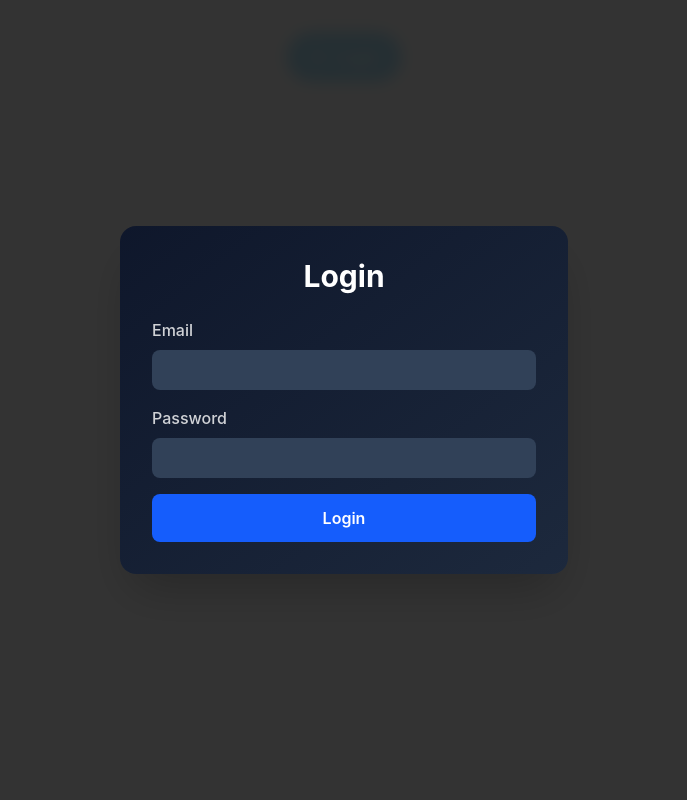
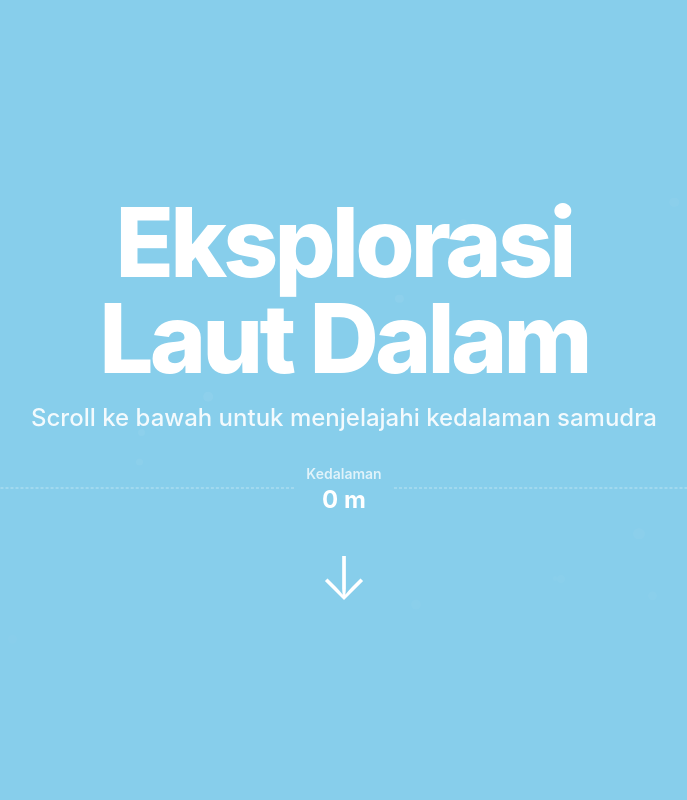
Before and after one commit to imamsmdraa/Pemweb-GalakxSea, a React (Vite) app: page / in a window 1280 px wide. Shown: the top 800 px of the page, without its empty margins (296-983 px from the left). Built offline with nearby package versions, Linux system fonts and the light colour scheme; no server answers.

Commit message:
hapus admin, ribet soalnya malassss!!!!

```diff
--- a/src/app/App.tsx
+++ b/src/app/App.tsx
@@ -1,34 +1,17 @@
 import { useState, useEffect } from "react";
 import { Toaster } from "sonner";
-import { UserLogin } from "./components/UserLogin";
 import { OceanExplorer } from "./components/OceanExplorer";
-import { api, SeaCreature as SeaCreatureType, supabase } from "../utils/supabase";
+import { api, SeaCreature as SeaCreatureType } from "../utils/supabase";
 import { localStorageAPI } from "../utils/localStorage";
 
 export default function App() {
   const [creatures, setCreatures] = useState<SeaCreatureType[]>([]);
   const [isLoading, setIsLoading] = useState(true);
   const [useLocalStorage, setUseLocalStorage] = useState(false);
-  const [isLoggedIn, setIsLoggedIn] = useState(false);
-
-  useEffect(() => {
-    checkSession();
-  }, []);
 
   useEffect(() => {
     checkInitialSetup();
-  }, [isLoggedIn]);
-
-  const checkSession = async () => {
-    try {
-      const { data: { session } } = await supabase.auth.getSession();
-      if (session?.access_token) {
-        setIsLoggedIn(true);
-      }
-    } catch (error) {
-      console.error("Session check failed:", error);
-    }
-  };
+  }, []);
 
   const checkInitialSetup = async () => {
     try {
@@ -53,33 +36,6 @@ export default function App() {
     }
   };
 
-  const loadCreatures = async () => {
-    if (useLocalStorage) {
-      const data = localStorageAPI.getCreatures();
-      setCreatures(data);
-    } else {
-      try {
-        const data = await api.getCreatures();
-        setCreatures(data);
-      } catch (error) {
-        console.error("Failed to load creatures:", error);
-        const localData = localStorageAPI.getCreatures();
-        setCreatures(localData);
-        setUseLocalStorage(true);
-      }
-    }
-  };
-
-  const handleLoginSuccess = () => {
-    setIsLoggedIn(true);
-    loadCreatures();
-  };
-
-  const handleLogout = () => {
-    setIsLoggedIn(false);
-    setCreatures([]);
-  };
-
   if (isLoading) {
     return (
       <div className="flex min-h-screen items-center justify-center bg-[#8dc9e7]">
@@ -92,12 +48,7 @@ export default function App() {
 
   return (
     <>
-      <UserLogin
-        onLoginSuccess={handleLoginSuccess}
-        onLogout={handleLogout}
-        isLoggedIn={isLoggedIn}
-      />
-      {isLoggedIn && <OceanExplorer creatures={creatures} />}
+      <OceanExplorer creatures={creatures} />
       <Toaster position="top-center" richColors />
     </>
   );
--- a/src/app/components/UserLogin.tsx
+++ b/src/app/components/UserLogin.tsx
@@ -11,7 +11,7 @@ interface UserLoginProps {
 }
 
 export function UserLogin({ onLoginSuccess, onLogout, isLoggedIn }: UserLoginProps) {
-  const [isOpen, setIsOpen] = useState(!isLoggedIn);
+  const [isOpen, setIsOpen] = useState(false);
   const [email, setEmail] = useState("");
   const [password, setPassword] = useState("");
   const [isLoading, setIsLoading] = useState(false);
```
